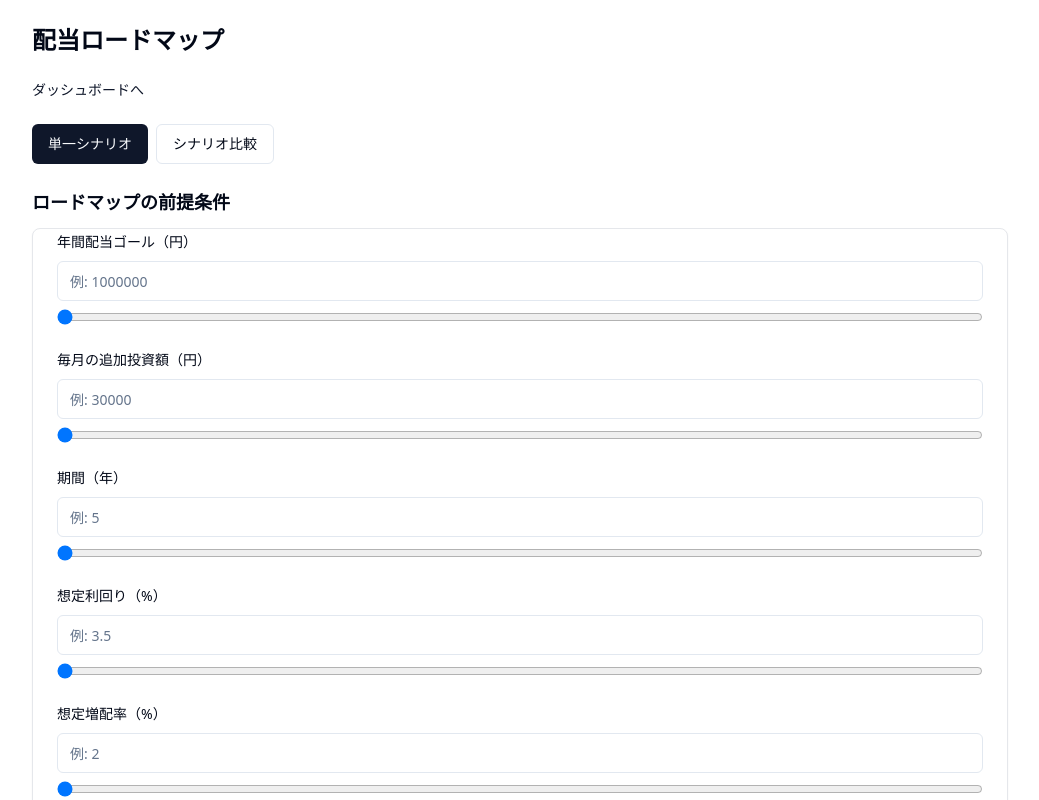
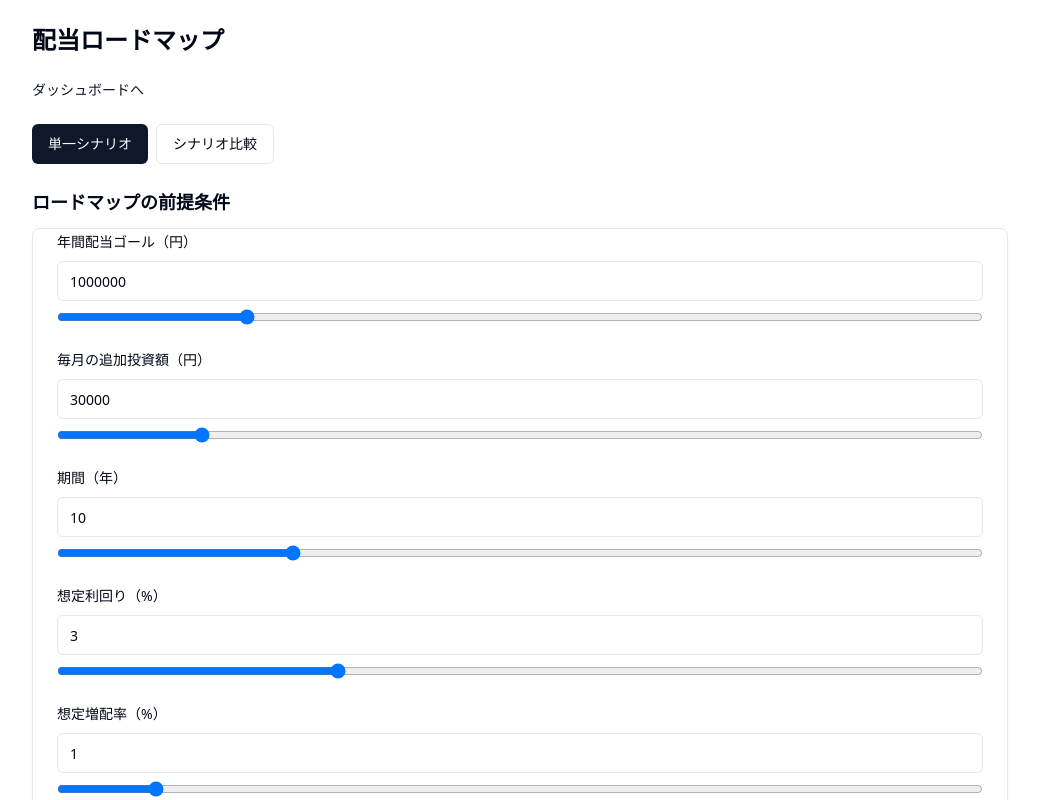
Before and after one commit to Gosshi/haito, a Next.js app: page /dashboard/roadmap in a window 1280 px wide. Shown: the top 800 px of the page, without its empty margins (120-1159 px from the left). Built offline with nearby package versions, Linux system fonts and the light colour scheme; no server answers.

Commit message:
feat: ロードマップフォームのデフォルト値とエラーハンドリングを追加

```diff
--- a/components/roadmap/roadmap-form.tsx
+++ b/components/roadmap/roadmap-form.tsx
@@ -44,6 +44,8 @@ type SliderField =
   | 'dividendGrowthRate'
   | 'reinvestRate';
 
+type RoadmapFieldErrors = Partial<Record<SliderField, string>>;
+
 const sliderConfigs: Record<SliderField, SliderConfig> = {
   targetAnnualDividend: { min: 0, max: 5000000, step: 10000 },
   monthlyContribution: { min: 0, max: 200000, step: 1000 },
@@ -52,6 +54,19 @@ const sliderConfigs: Record<SliderField, SliderConfig> = {
   dividendGrowthRate: { min: 0, max: 10, step: 0.1 },
   reinvestRate: { min: 0, max: 1, step: 0.05 },
 };
+
+const defaultValues = {
+  targetAnnualDividend: 1000000,
+  monthlyContribution: 30000,
+  horizonYears: 10,
+  yieldRate: 3.0,
+  dividendGrowthRate: 1.0,
+  reinvestRate: 1.0,
+  accountType: 'nisa' as const,
+  taxMode: 'after_tax' as const,
+};
+
+const invalidNumberMessage = '数値で入力してください';
 
 const getCurrentYear = () => new Date().getFullYear();
 
@@ -70,6 +85,24 @@ const stringifyNumber = (value: number | null | undefined): string => {
   return String(value);
 };
 
+const getStepPrecision = (step: number): number => {
+  const stepText = String(step);
+  const decimalIndex = stepText.indexOf('.');
+  return decimalIndex === -1 ? 0 : stepText.length - decimalIndex - 1;
+};
+
+const clampToRange = (value: number, config: SliderConfig): number =>
+  Math.min(Math.max(value, config.min), config.max);
+
+const alignToStep = (value: number, config: SliderConfig): number => {
+  const clamped = clampToRange(value, config);
+  const steps = Math.round((clamped - config.min) / config.step);
+  const aligned = config.min + steps * config.step;
+  const precision = getStepPrecision(config.step);
+  const rounded = Number(aligned.toFixed(precision));
+  return clampToRange(rounded, config);
+};
+
 const resolveHorizonYears = (
   goalDeadlineYear: number | null | undefined,
   currentYear: number
@@ -79,6 +112,16 @@ const resolveHorizonYears = (
   }
   const diff = goalDeadlineYear - currentYear;
   return diff > 0 ? diff : null;
+};
+
+const resolveInitialNumber = (
+  value: number | null | undefined,
+  fallback: number,
+  config: SliderConfig
+): string => {
+  const resolved =
+    typeof value === 'number' && Number.isFinite(value) ? value : fallback;
+  return stringifyNumber(alignToStep(resolved, config));
 };
 
 const buildInitialValues = (
@@ -97,14 +140,38 @@ const buildInitialValues = (
   const yieldRate = snapshot?.current_yield_rate ?? null;
 
   return {
-    targetAnnualDividend: stringifyNumber(targetAnnualDividend),
-    monthlyContribution: '',
-    horizonYears: stringifyNumber(horizonYears),
-    yieldRate: stringifyNumber(yieldRate),
-    dividendGrowthRate: '',
-    reinvestRate: stringifyNumber(1),
-    accountType: 'nisa',
-    taxMode: 'after_tax',
+    targetAnnualDividend: resolveInitialNumber(
+      targetAnnualDividend,
+      defaultValues.targetAnnualDividend,
+      sliderConfigs.targetAnnualDividend
+    ),
+    monthlyContribution: resolveInitialNumber(
+      null,
+      defaultValues.monthlyContribution,
+      sliderConfigs.monthlyContribution
+    ),
+    horizonYears: resolveInitialNumber(
+      horizonYears,
+      defaultValues.horizonYears,
+      sliderConfigs.horizonYears
+    ),
+    yieldRate: resolveInitialNumber(
+      yieldRate,
+      defaultValues.yieldRate,
+      sliderConfigs.yieldRate
+    ),
+    dividendGrowthRate: resolveInitialNumber(
+      null,
+      defaultValues.dividendGrowthRate,
+      sliderConfigs.dividendGrowthRate
+    ),
+    reinvestRate: resolveInitialNumber(
+      defaultValues.reinvestRate,
+      defaultValues.reinvestRate,
+      sliderConfigs.reinvestRate
+    ),
+    accountType: defaultValues.accountType,
+    taxMode: defaultValues.taxMode,
   };
 };
 
@@ -113,7 +180,22 @@ const resolveSliderValue = (value: string, config: SliderConfig): number => {
   if (parsed === null) {
     return config.min;
   }
-  return Math.min(Math.max(parsed, config.min), config.max);
+  return alignToStep(parsed, config);
+};
+
+const normalizeNumberInput = (
+  value: string,
+  config: SliderConfig
+): { value: string; error: string | null } => {
+  if (value.trim() === '') {
+    return { value: '', error: invalidNumberMessage };
+  }
+  const parsed = Number(value);
+  if (!Number.isFinite(parsed)) {
+    return { value, error: invalidNumberMessage };
+  }
+  const aligned = alignToStep(parsed, config);
+  return { value: stringifyNumber(aligned), error: null };
 };
 
 const buildRequest = (values: RoadmapFormValues): DividendGoalRequest | null => {
@@ -162,6 +244,7 @@ export function RoadmapForm() {
     buildInitialValues(settings, snapshot, getCurrentYear())
   );
   const [isDirty, setIsDirty] = useState(false);
+  const [fieldErrors, setFieldErrors] = useState<RoadmapFieldErrors>({});
   const isPremium = billingStatus?.plan === 'premium' && billingStatus.is_active;
   const isLocked = !isPremium;
 
@@ -170,6 +253,7 @@ export function RoadmapForm() {
       return;
     }
     setValues(buildInitialValues(settings, snapshot, getCurrentYear()));
+    setFieldErrors({});
   }, [settings, snapshot, isDirty]);
 
   useEffect(() => {
@@ -182,18 +266,41 @@ export function RoadmapForm() {
     }
     setValues((prev) => ({
       ...prev,
-      reinvestRate: stringifyNumber(1),
-      accountType: 'nisa',
+      reinvestRate: stringifyNumber(defaultValues.reinvestRate),
+      accountType: defaultValues.accountType,
     }));
+    setFieldErrors((prev) => {
+      if (!prev.reinvestRate) {
+        return prev;
+      }
+      const next = { ...prev };
+      delete next.reinvestRate;
+      return next;
+    });
   }, [isLocked]);
 
   const request = useMemo(() => buildRequest(values), [values]);
-  const isReady = request !== null;
+  const isReady = request !== null && Object.keys(fieldErrors).length === 0;
 
   const handleFieldChange =
     (field: keyof RoadmapFormValues) =>
     (event: React.ChangeEvent<HTMLInputElement | HTMLSelectElement>) => {
       setIsDirty(true);
+      if (field in sliderConfigs) {
+        const config = sliderConfigs[field as SliderField];
+        const normalized = normalizeNumberInput(event.target.value, config);
+        setValues((prev) => ({ ...prev, [field]: normalized.value }));
+        setFieldErrors((prev) => {
+          const next = { ...prev };
+          if (normalized.error) {
+            next[field as SliderField] = normalized.error;
+          } else {
+            delete next[field as SliderField];
+          }
+          return next;
+        });
+        return;
+      }
       setValues((prev) => ({ ...prev, [field]: event.target.value }));
     };
 
@@ -223,10 +330,18 @@ export function RoadmapForm() {
             <Input
               id="targetAnnualDividend"
               type="number"
+              min={sliderConfigs.targetAnnualDividend.min}
+              max={sliderConfigs.targetAnnualDividend.max}
+              step={sliderConfigs.targetAnnualDividend.step}
               value={values.targetAnnualDividend}
               onChange={handleFieldChange('targetAnnualDividend')}
               placeholder="例: 1000000"
             />
+            {fieldErrors.targetAnnualDividend && (
+              <p className="text-sm text-red-600">
+                {fieldErrors.targetAnnualDividend}
+              </p>
+            )}
             <input
               aria-label="年間配当ゴールスライダー"
               type="range"
@@ -247,10 +362,18 @@ export function RoadmapForm() {
             <Input
               id="monthlyContribution"
               type="number"
+              min={sliderConfigs.monthlyContribution.min}
+              max={sliderConfigs.monthlyContribution.max}
+              step={sliderConfigs.monthlyContribution.step}
               value={values.monthlyContribution}
               onChange={handleFieldChange('monthlyContribution')}
               placeholder="例: 30000"
             />
+            {fieldErrors.monthlyContribution && (
+              <p className="text-sm text-red-600">
+                {fieldErrors.monthlyContribution}
+              </p>
+            )}
             <input
               aria-label="毎月の追加投資額スライダー"
               type="range"
@@ -271,10 +394,16 @@ export function RoadmapForm() {
             <Input
               id="horizonYears"
               type="number"
+              min={sliderConfigs.horizonYears.min}
+              max={sliderConfigs.horizonYears.max}
+              step={sliderConfigs.horizonYears.step}
               value={values.horizonYears}
               onChange={handleFieldChange('horizonYears')}
               placeholder="例: 5"
             />
+            {fieldErrors.horizonYears && (
+              <p className="text-sm text-red-600">{fieldErrors.horizonYears}</p>
+            )}
             <input
               aria-label="期間スライダー"
               type="range"
@@ -295,10 +424,16 @@ export function RoadmapForm() {
             <Input
               id="yieldRate"
               type="number"
+              min={sliderConfigs.yieldRate.min}
+              max={sliderConfigs.yieldRate.max}
+              step={sliderConfigs.yieldRate.step}
               value={values.yieldRate}
               onChange={handleFieldChange('yieldRate')}
               placeholder="例: 3.5"
             />
+            {fieldErrors.yieldRate && (
+              <p className="text-sm text-red-600">{fieldErrors.yieldRate}</p>
+            )}
             <input
               aria-label="想定利回りスライダー"
               type="range"
@@ -316,10 +451,18 @@ export function RoadmapForm() {
             <Input
               id="dividendGrowthRate"
               type="number"
+              min={sliderConfigs.dividendGrowthRate.min}
+              max={sliderConfigs.dividendGrowthRate.max}
+              step={sliderConfigs.dividendGrowthRate.step}
               value={values.dividendGrowthRate}
               onChange={handleFieldChange('dividendGrowthRate')}
               placeholder="例: 2"
             />
+            {fieldErrors.dividendGrowthRate && (
+              <p className="text-sm text-red-600">
+                {fieldErrors.dividendGrowthRate}
+              </p>
+            )}
             <input
               aria-label="想定増配率スライダー"
               type="range"
@@ -350,6 +493,11 @@ export function RoadmapForm() {
                 disabled={isLocked}
                 placeholder="例: 1.0"
               />
+              {fieldErrors.reinvestRate && (
+                <p className="text-sm text-red-600">
+                  {fieldErrors.reinvestRate}
+                </p>
+              )}
               <input
                 aria-label="再投資率スライダー"
                 type="range"
```
Also changed, not shown: .kiro/briefs/pr27-conversion-pack.init.md (added), 1 other file (tests, documents, lock files or other folders).
